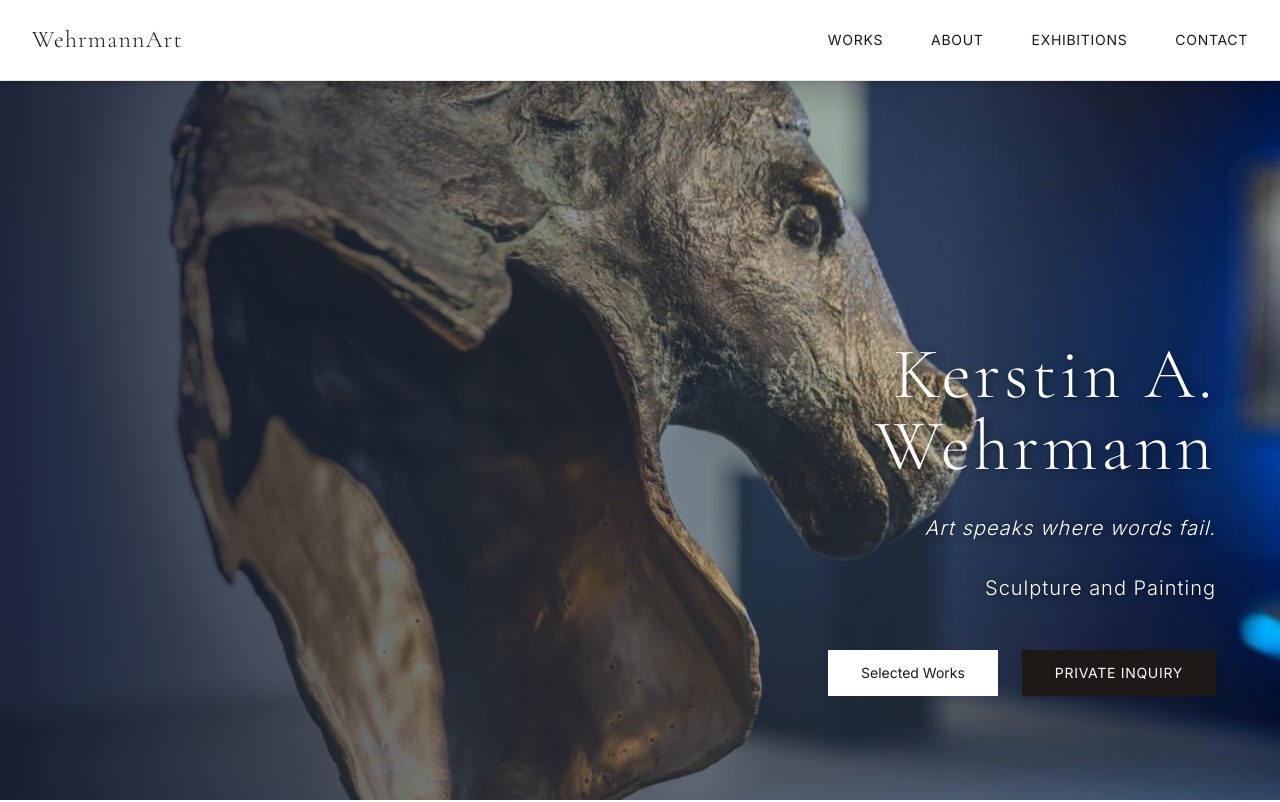
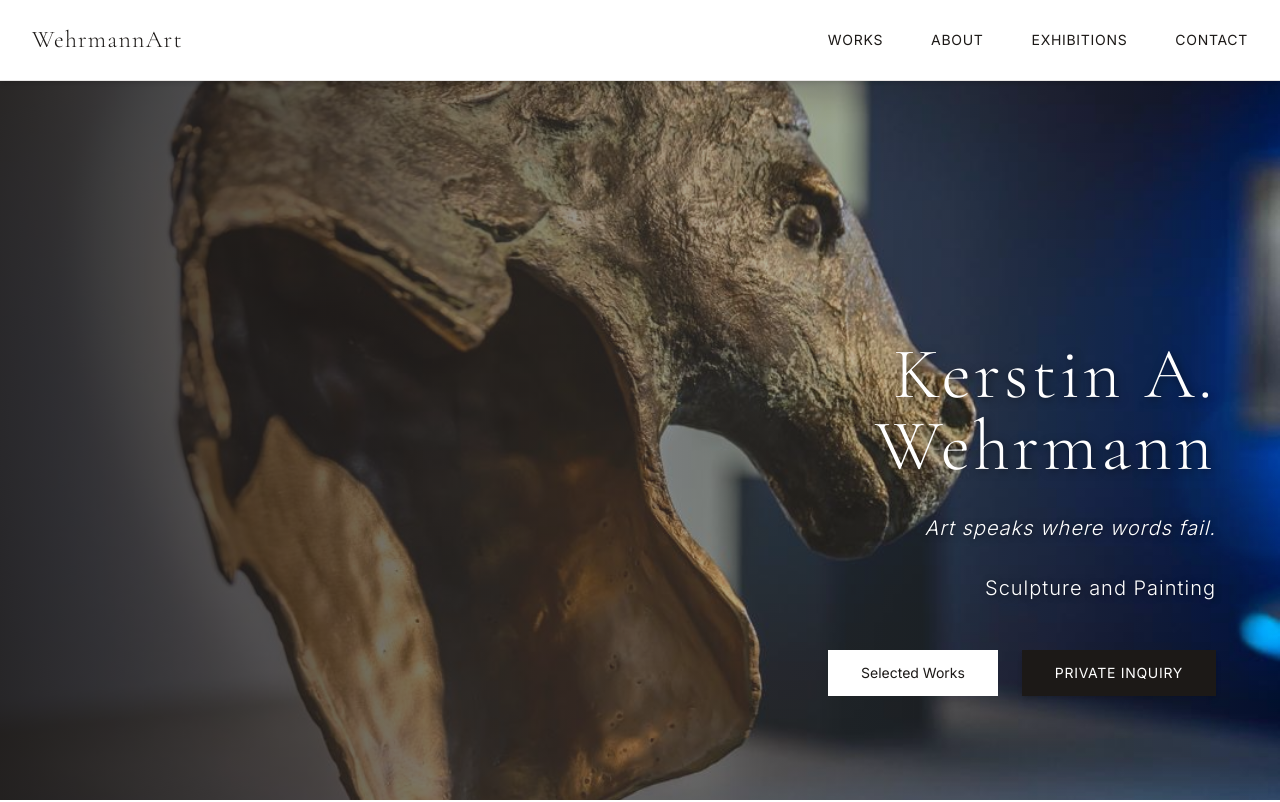
Before and after one commit to dianabombi/Kerstin-Wehrmann, a React (Create React App) app: page / in a window 1280 px wide. Shown: the top 802 px of the page. Built offline with nearby package versions, Linux system fonts and the light colour scheme.

Commit message:
Change hero gradient from dark blue to dark grey

```diff
--- a/src/components/Hero.tsx
+++ b/src/components/Hero.tsx
@@ -11,11 +11,11 @@ const Hero = () => {
           className="w-full h-full object-cover"
           style={{ objectPosition: '5% 25%' }}
         />
-        {/* Dark Blue to Transparent Gradient Overlay - Left to Right */}
+        {/* Dark Grey to Transparent Gradient Overlay - Left to Right */}
         <div
           className="absolute inset-0"
           style={{
-            background: 'linear-gradient(to right, rgba(15,23,42,0.9) 0%, rgba(30,41,59,0.7) 25%, rgba(51,65,85,0.5) 50%, rgba(100,116,139,0.3) 75%, transparent 100%)',
+            background: 'linear-gradient(to right, rgba(28,25,23,0.9) 0%, rgba(41,37,36,0.7) 25%, rgba(68,64,60,0.5) 50%, rgba(87,83,78,0.3) 75%, transparent 100%)',
             pointerEvents: 'none'
           }}
         />
```
